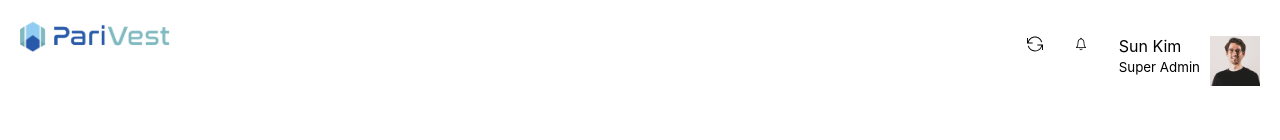
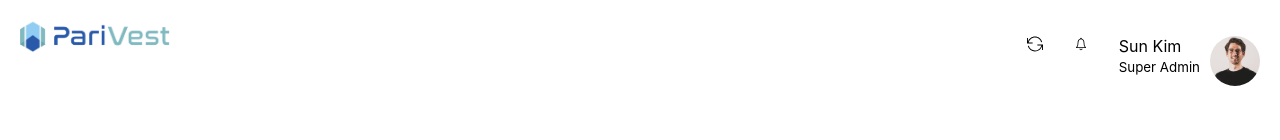
Before and after one commit to olaishola05/parivest-dashboard, a Next.js app: page / in a window 1280 px wide. Shown: the top 140 px of the page. Built offline with nearby package versions, Linux system fonts and the light colour scheme.

Commit message:
Style the view route on user detail && refactor user image styling at the top bar

```diff
--- a/components/layouts/Layout.module.css
+++ b/components/layouts/Layout.module.css
@@ -27,6 +27,11 @@
 .userImage{
   width: 50px;
   height: 50px;
+}
+
+.userImage img{
+  width: 100%;
+  height: 100%;
   object-fit: cover;
   border-radius: 50%;
 }
--- a/components/layouts/UI/Dashboard.module.css
+++ b/components/layouts/UI/Dashboard.module.css
@@ -129,6 +129,11 @@
   margin-top: 3px;
 }
 
+.view {
+  color: dodgerblue;
+  text-transform: capitalize;
+}
+
 /* single user */
 .usermain{
   background-color: white;
--- a/components/layouts/UI/UserTable.jsx
+++ b/components/layouts/UI/UserTable.jsx
@@ -77,7 +77,7 @@ function UserTable({ userData = []}) {
           title="Action"
           dataIndex="action"
           key="7"
-          className=""
+          className={styles.view}
           render={(text, record) => {
             const id = record._id
             return (
```
